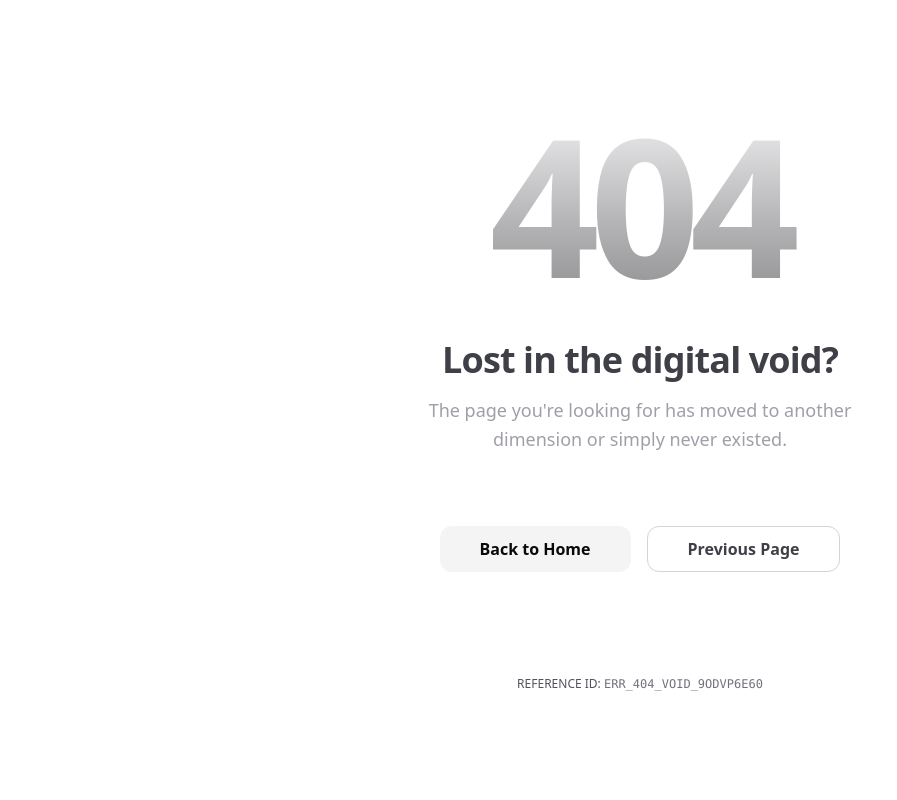
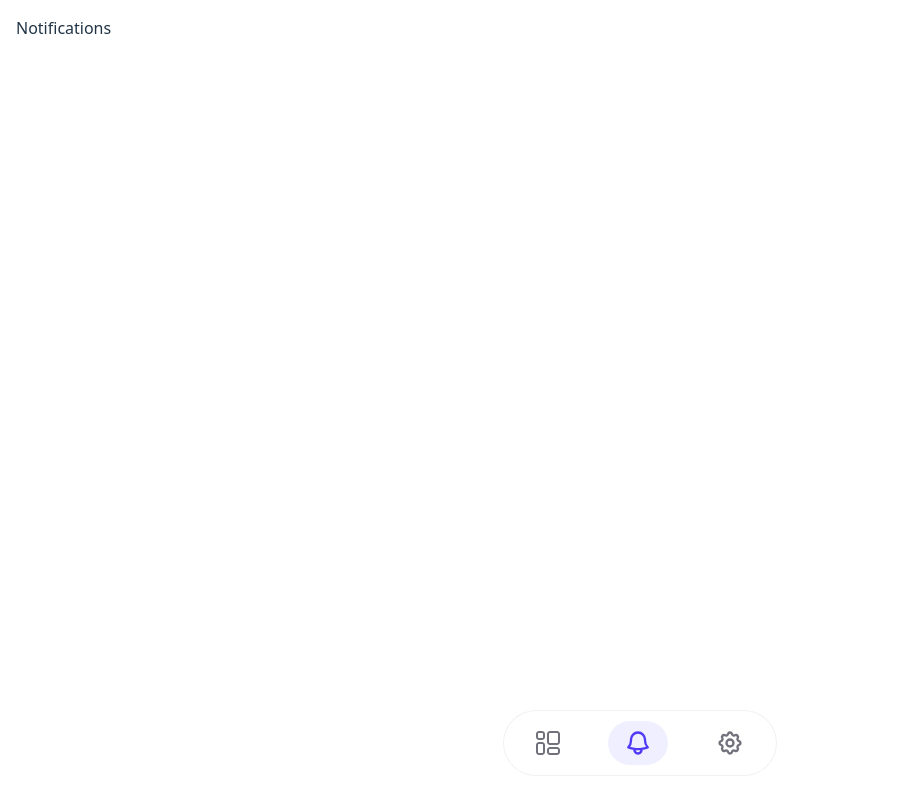
Before and after one commit to kunal-dev-01/webhook-gateway, a React (Vite) app in the folder client/: page /notifications in a window 1280 px wide. Before the commit this address had no page. Shown: the whole page, without its empty margins (0-897 px from the left). Built offline with nearby package versions, Linux system fonts and the light colour scheme.

Commit message:
svg updated

```diff
--- a/client/src/App.tsx
+++ b/client/src/App.tsx
@@ -20,7 +20,7 @@ const Dashboard = lazy(() => import("./pages/dashboard/Dashboard"));
 const Settings = lazy(() => import("./pages/settings/Settings"));
 
 // CREDITS PAGES
-const Credits = lazy(() => import("./pages/credits/Credits"));
+const Notifications = lazy(() => import("./pages/notifications/Notifications"));
 
 // NOT FOUND
 const NotFound = lazy(() => import("./pages/notfound/NotFound"));
@@ -45,7 +45,7 @@ const App = () => {
 
         <Route element={<DashboardLayout />}>
           <Route path="/dashboard" element={<Dashboard />} />
-          <Route path="/credits" element={<Credits />} />
+          <Route path="/notifications" element={<Notifications />} />
           <Route path="/settings" element={<Settings />} />
         </Route>
 
--- a/client/src/layouts/DashboardLayout.tsx
+++ b/client/src/layouts/DashboardLayout.tsx
@@ -1,5 +1,5 @@
-import { Credits, Dashboard } from "@/svg/Auth";
-import { Settings } from "@/svg/Common";
+import { Dashboard } from "@/svg/Auth";
+import { Bell, Settings } from "@/svg/Common";
 import { memo, useMemo, type FC } from "react";
 import { Outlet, useNavigate, useLocation } from "react-router-dom";
 
@@ -40,10 +40,10 @@ const NavItem = memo(({ item, isActive, onClick }: NavItemProps) => {
       />
 
       {/* Icon - No Scaling, Only Color Transition */}
-      <Icon className="w-5.5 h-5.5 z-10 transition-colors duration-200" />
+      <Icon />
 
       {/* Tooltip */}
-      <span className="absolute -top-10 scale-0 group-hover:scale-100 transition-all duration-200 bg-zinc-900 dark:bg-zinc-100 text-zinc-100 dark:text-zinc-900 text-[10px] font-medium px-2.5 py-1 rounded-full pointer-events-none shadow-sm">
+      <span className="absolute opacity-0 -top-12 scale-50 group-hover:opacity-100 group-hover:scale-100 transition-all duration-200 bg-zinc-900 dark:bg-zinc-100 text-zinc-100 dark:text-zinc-900 text-md font-medium px-2.5 py-1 rounded-full pointer-events-none">
         {item.label}
       </span>
     </button>
@@ -57,7 +57,7 @@ const DashboardLayout: FC = () => {
 
   const navItems = useMemo<NavItemConfig[]>(() => [
     { label: "Dashboard", path: "/dashboard", icon: Dashboard },
-    { label: "Credits", path: "/credits", icon: Credits },
+    { label: "Notifications", path: "/notifications", icon: Bell },
     { label: "Settings", path: "/settings", icon: Settings },
   ], []);
 
@@ -74,7 +74,7 @@ const DashboardLayout: FC = () => {
       </main>
 
       {/* Floating Thin Nav Bar */}
-      <div className="fixed bottom-6 z-50 px-4 w-full flex justify-center pointer-events-none">
+      <div className="fixed lg:bottom-6 bottom-2 z-50 px-4 w-full flex justify-center pointer-events-none">
         <nav className="
             pointer-events-auto
             flex items-center justify-between sm:justify-center
--- a/client/src/pages/credits/Credits.tsx
+++ /dev/null
@@ -1,9 +0,0 @@
-import React from 'react'
-
-const Credits = () => {
-  return (
-    <div>Credits</div>
-  )
-}
-
-export default Credits
--- /dev/null
+++ b/client/src/pages/notifications/Notifications.tsx
@@ -0,0 +1,8 @@
+
+const Notifications = () => {
+  return (
+    <div>Notifications</div>
+  )
+}
+
+export default Notifications
--- a/client/src/svg/Auth.tsx
+++ b/client/src/svg/Auth.tsx
@@ -66,7 +66,7 @@ export const Lock = memo(
 );
 
 // ================= Dashboard ================== //
-export const Dashboard = memo(({ className }: { className?: string }) => (
+export const Dashboard = memo(({ className="w-6 h-6 z-10 transition-colors duration-200" }: { className?: string }) => (
   <svg
     className={className}
     width="100%"
--- a/client/src/svg/Common.tsx
+++ b/client/src/svg/Common.tsx
@@ -123,7 +123,7 @@ export const ChevronDown = memo(
 // ================= Settings ================= //
 export const Settings = memo(
   ({
-    className = "w-5 h-5 text-zinc-600 dark:text-zinc-400",
+    className = "w-7 h-7 z-10 transition-colors duration-200",
   }: {
     className?: string;
   }) => (
@@ -248,7 +248,7 @@ export const EyeOpen = memo(
         <path d="M12 3c5.591 0 10.29 3.824 11.622 9c-1.332 5.176-6.03 9-11.622 9S1.71 17.176.378 12C1.71 6.824 6.408 3 12 3Zm0 16c-4.476 0-8.269-2.942-9.543-7C3.731 7.942 7.524 5 12 5c4.476 0 8.269 2.942 9.543 7c-1.274 4.058-5.067 7-9.543 7Z" />
       </g>
     </svg>
-  )
+  ),
 );
 
 // ================= EyeClose ================= //
@@ -271,7 +271,7 @@ export const EyeClose = memo(
         d="M21 16a5 5 0 0 1-5 5m-5-5a5 5 0 0 1 5-5m-3 13.654A13.38 13.38 0 0 0 16 25c7.18 0 13-6 13-9c0-1.336-1.155-3.268-3.071-5M19.5 7.47A13.49 13.49 0 0 0 16 7C8.82 7 3 13 3 16c0 1.32 1.127 3.22 3 4.935M7 25L25 7"
       />
     </svg>
-  )
+  ),
 );
 
 // ================= CircleCheck ================= //
@@ -293,7 +293,7 @@ export const CircleCheck = memo(
         d="M9 12l2 2 4-4m6 2a9 9 0 11-18 0 9 9 0 0118 0z"
       />
     </svg>
-  )
+  ),
 );
 
 // ================= Mail ================= //
@@ -312,7 +312,7 @@ export const Mail = memo(
         d="M3 8l7.89 5.26a2 2 0 002.22 0L21 8M5 19h14a2 2 0 002-2V7a2 2 0 00-2-2H5a2 2 0 00-2 2v10a2 2 0 002 2z"
       />
     </svg>
-  )
+  ),
 );
 
 // ========================= Refresh =========================
@@ -335,7 +335,7 @@ export const Refresh = memo(
         fill="currentColor"
       />
     </svg>
-  )
+  ),
 );
 
 // ========================== Shield ===========================
@@ -356,9 +356,28 @@ export const Shield = memo(
         fill="currentColor"
       />
     </svg>
-  )
+  ),
 );
 
+// ========================= Bell ===========================
+export const Bell = memo(
+  ({ className = "w-7 h-7 z-10 transition-colors duration-200" }: { className?: string }) => (
+    <svg
+      xmlns="http://www.w3.org/2000/svg"
+      fill="none"
+      viewBox="0 0 24 24"
+      stroke-width="2"
+      stroke="currentColor"
+      className={className}
+    >
+      <path
+        stroke-linecap="round"
+        stroke-linejoin="round"
+        d="M14.857 17.082a23.848 23.848 0 0 0 5.454-1.31A8.967 8.967 0 0 1 18 9.75V9A6 6 0 0 0 6 9v.75a8.967 8.967 0 0 1-2.312 6.022c1.733.64 3.56 1.085 5.455 1.31m5.714 0a24.255 24.255 0 0 1-5.714 0m5.714 0a3 3 0 1 1-5.714 0"
+      />
+    </svg>
+  ),
+);
 
 Check.displayName = "Check";
 X.displayName = "X";
@@ -377,3 +396,4 @@ CircleCheck.displayName = "CircleCheck";
 Mail.displayName = "Mail";
 Refresh.displayName = "Refresh";
 Shield.displayName = "Shield";
+Bell.displayName = "Bell";
```
